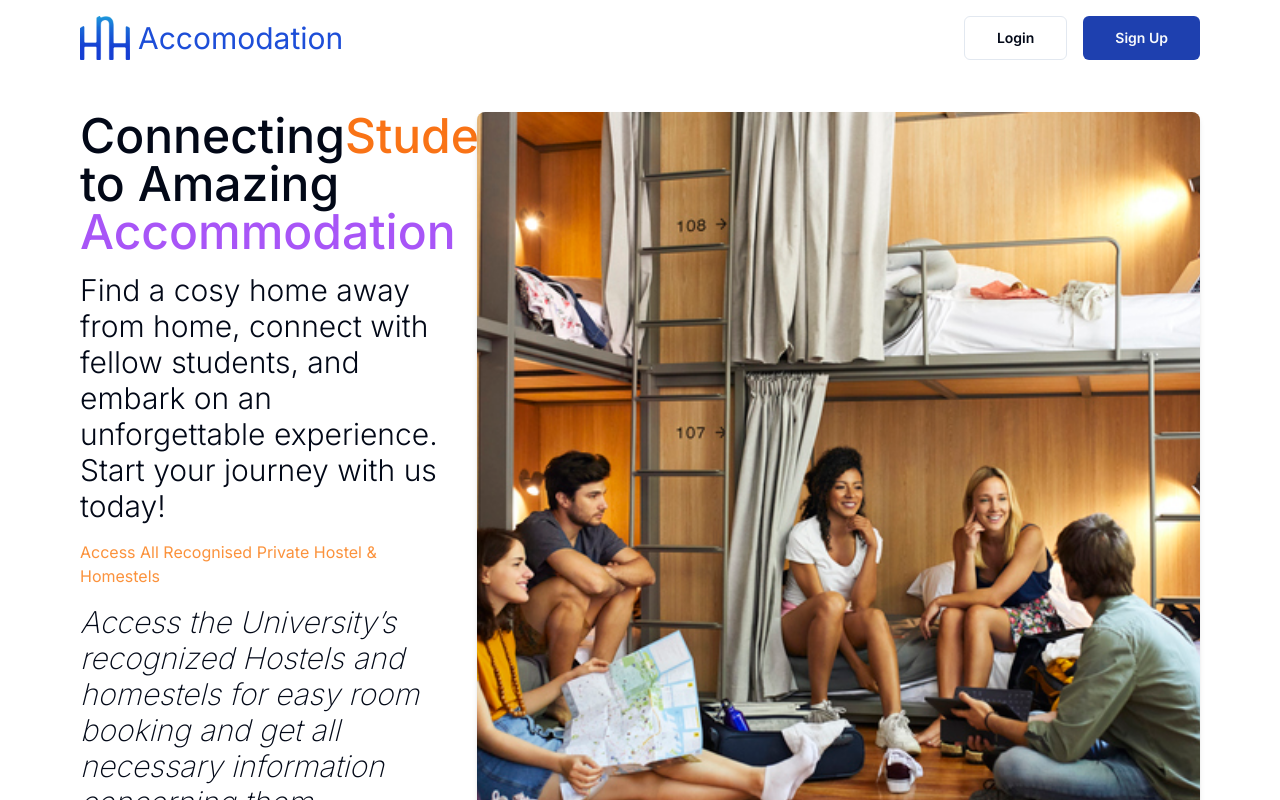
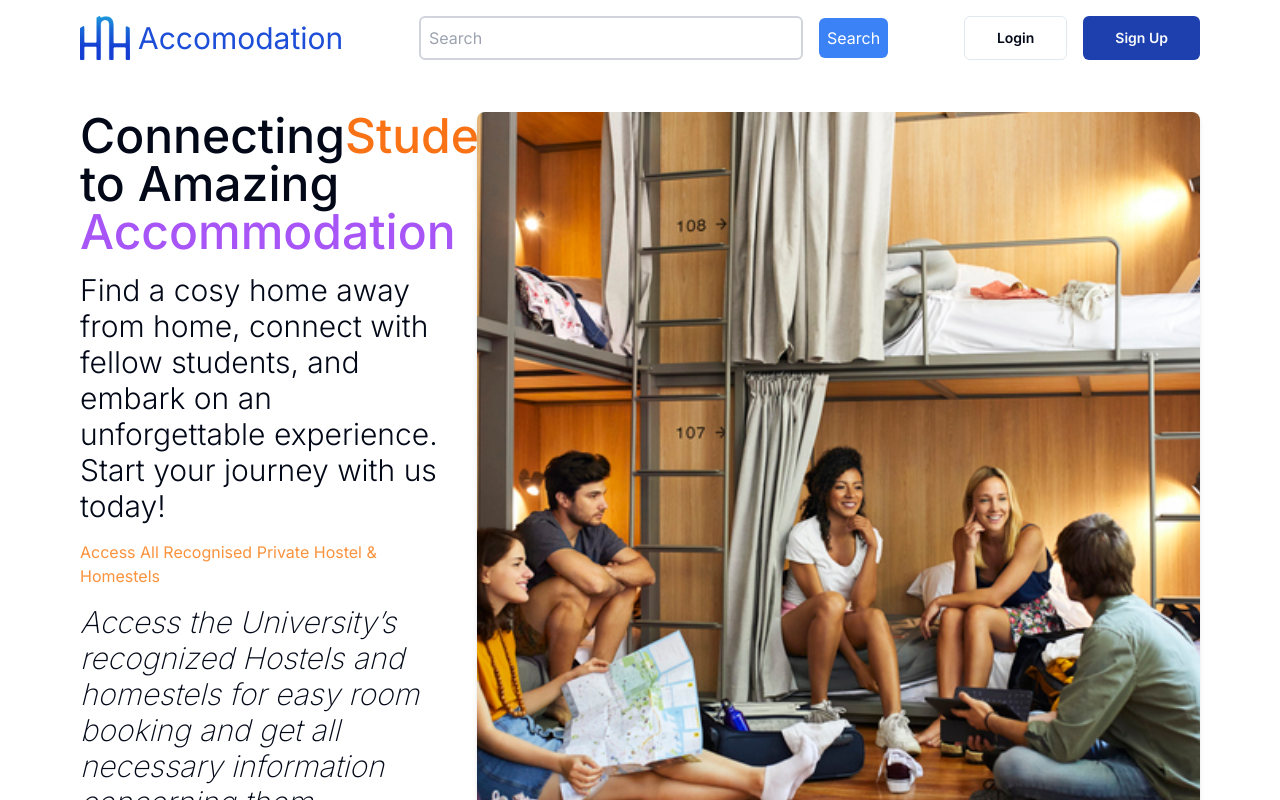
Before and after one commit to TeamM-KNUST/hnh-accommodation, a Next.js app: page / in a window 1280 px wide. Shown: the top 800 px of the page. Built offline with nearby package versions, Linux system fonts and the light colour scheme.

Commit message:
Adding the search button

```diff
--- a/app/(marketing)/(routes)/_components/navbar/Navbar.tsx
+++ b/app/(marketing)/(routes)/_components/navbar/Navbar.tsx
@@ -4,6 +4,7 @@ import { Container } from "@/components/container";
 import { useScrollTop } from "@/hooks/use-scroll-top";
 import { Logo } from "./logo";
 import { UserMenu } from "./usermenu";
+import { Search } from "./search";
 
 export const Navbar = () => {
 	const isScrolled = useScrollTop();
@@ -18,6 +19,7 @@ export const Navbar = () => {
 				<Container>
 					<div className="flex items-center justify-between gap-3 md:gap-0">
 						<Logo />
+						<Search />
 						<UserMenu />
 					</div>
 				</Container>
--- /dev/null
+++ b/app/(marketing)/(routes)/_components/navbar/search.tsx
@@ -0,0 +1,14 @@
+export const Search = () => {
+    return (
+        <div className="flex items-center justify-center gap-4">
+            <input
+                type="text"
+                placeholder="Search"
+                className="border-2 border-gray-300 p-2 rounded-md outline-none w-96"
+            />
+            <button className="bg-blue-500 p-2 rounded-md text-white">
+                Search
+            </button>
+        </div>
+    );
+}
```
